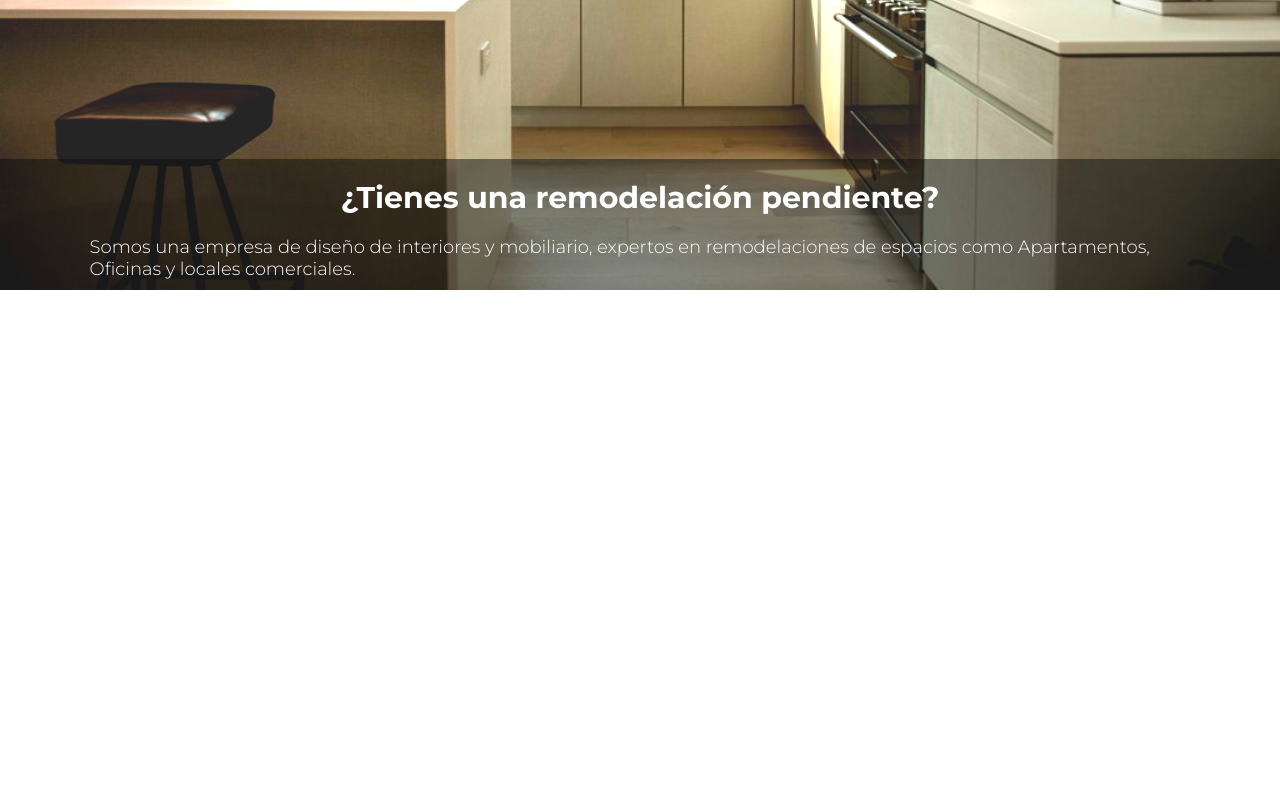
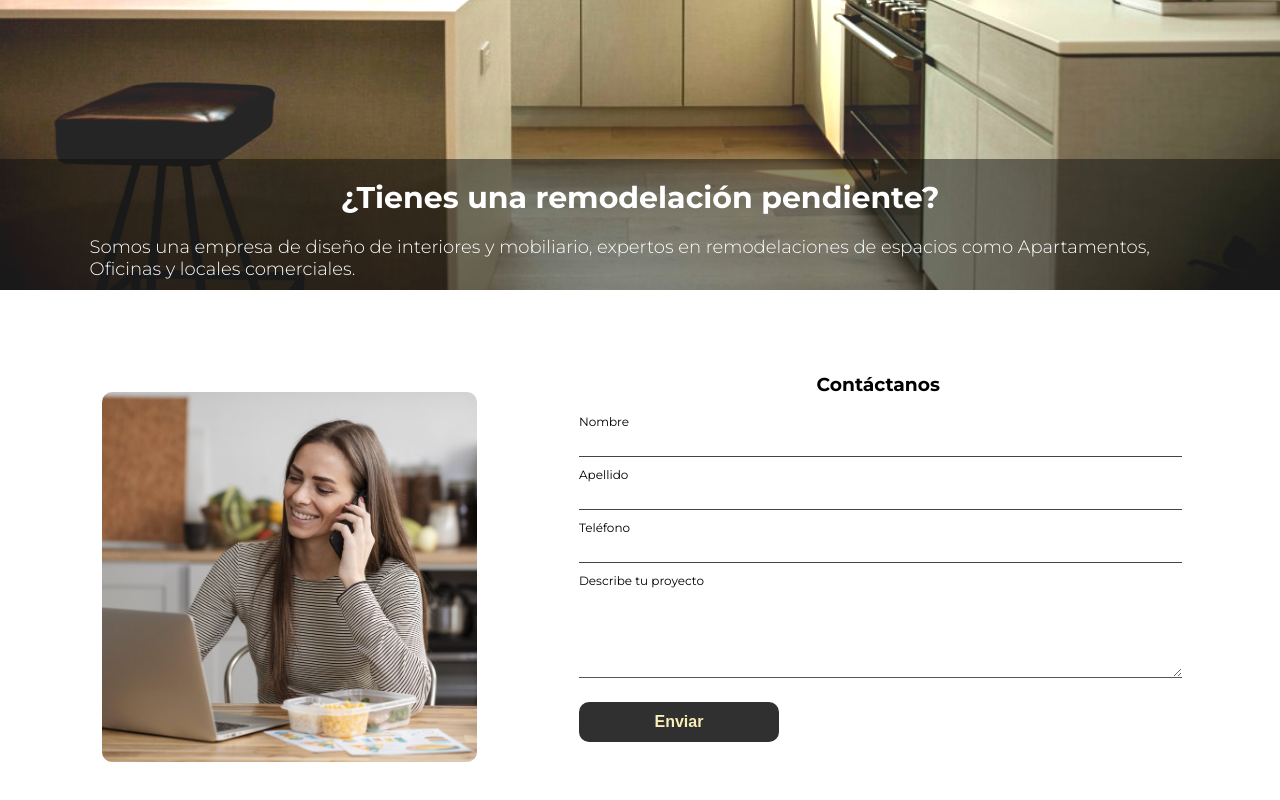
Before and after one commit to Yotis56/mobel, a React (Vite) app: page / in a window 1280 px wide. Shown: the part 510-1310 px from the top of the page. Before the commit the page ends 800 px from the top, so only its background shows below. Built offline with nearby package versions, Linux system fonts and the light colour scheme.

Commit message:
Se agregan estilos al formulario de contacto

```diff
--- a/src/components/Contact/Contact.jsx
+++ b/src/components/Contact/Contact.jsx
@@ -1,5 +1,7 @@
 import { useState } from "react"
 import emailjs from '@emailjs/browser'
+import contactImg from '../../assets/contactUs-800.jpg'
+import styles from './styles.module.css'
 
 const Contact = () => {
     const [data, setData] = useState({
@@ -19,31 +21,39 @@ const Contact = () => {
     const handleSubmit = async () => {
         try {
             const response = await emailjs.send('mobel_contact_service', 'contact_form', data, )
-            console.log(response)
             window.alert('Se ha enviado su información de contacto con éxito')
         } catch (error) {
+            console.error(error)
             window.alert('No se ha podido enviar su información de contacto. Por favor intente más tarde')
         }
     }
 
     return (
-        <div className="contactContainer">
-            <div className="contact-left">
-                <p>Acá iría una imagen bien perrona</p>
+        <div className={styles.contactContainer}>
+            <div className={styles.contactLeft}>
+                <img src={contactImg} alt="Mujer hablando al teléfono" />
             </div>
-            <div className="contact-right">
+            <div className={styles.contactRight}>
                 <h3>Contáctanos</h3>
                 <form>
+                    <div className={styles.inputContainer}>
                         <label htmlFor="name">Nombre</label>
                         <input type="text" name="name" id="name" value={data.name} onChange={handleChange}/>
-                    <label htmlFor="last_name">Apellid</label>
+                    </div>
+                    <div className={styles.inputContainer}>
+                        <label htmlFor="last_name">Apellido</label>
                         <input type="tel" name="last_name" id="last_name" value={data.last_name} onChange={handleChange} />
+                    </div>
+                    <div className={styles.inputContainer}>
                         <label htmlFor="phone">Teléfono</label>
                         <input type="text" name="phone" id="phone" value={data.phone} onChange={handleChange} />
+                    </div>
+                    <div className={styles.inputContainer}>
                         <label htmlFor="description">Describe tu proyecto</label>
-                    <input type="text" name="description" id="description" value={data.description} onChange={handleChange} />
+                        <textarea type="text" name="description" id="description" value={data.description} onChange={handleChange} />
+                    </div>
                 </form>
-                <button onClick={handleSubmit}>Enviar</button>
+                <button onClick={handleSubmit} className={styles.submitButton}>Enviar</button>
             </div>
         </div>
     )
--- /dev/null
+++ b/src/components/Contact/styles.module.css
@@ -0,0 +1,61 @@
+.contactContainer{
+    display: flex;
+}
+.contactLeft{
+    max-width: 35%;
+    padding: 8%;
+}
+.contactLeft img {
+    max-width: 100%;
+    border-radius: 10px;
+}
+.contactRight{
+    margin: 5% 8% 8% 0;
+    width: 100%;
+}
+.contactRight h3 {
+    text-align: center;
+}
+.inputContainer{
+    margin-bottom: 10px;
+}
+.inputContainer label {
+    display: block;
+    font-size: 12px;
+}
+.inputContainer:focus-within label {
+    font-size: 14px;
+    color: var(--black-grey);
+    transition: all 300ms ease-in;
+}
+.inputContainer input {
+    width: 100%;
+    height: 25px;
+    border: none;
+    border-bottom: 1px solid #444;
+    outline: none;
+}
+.inputContainer:last-child textarea {
+    height: 75px;
+    width: 100%;
+    outline: none;
+    border: none;
+    border-bottom: 1px solid #555;
+    margin: 10px 0px;
+    /* box-sizing: border-box; */
+    font-family: sans-serif;
+    color: black;
+    resize: vertical;
+}
+.submitButton {
+    outline: none;
+    width: 200px;
+    padding: 11px 15px;
+    border: none;
+    border-radius: 10px;
+    background-color: var(--black-grey);
+    color: var(--cream);
+    font-weight: 600;
+    font-size: 16px;
+    cursor: pointer;
+}
--- a/src/components/Header/styles.module.css
+++ b/src/components/Header/styles.module.css
@@ -1,5 +1,4 @@
 .hero {
-    position: absolute;
     top: 0;
     z-index: -2;
     width: 100%;
--- a/src/components/Navbar/styles.module.css
+++ b/src/components/Navbar/styles.module.css
@@ -1,5 +1,7 @@
 .navbar {
-    position: relative;
+    position: absolute;
+    box-sizing: border-box;
+    width: 100%;
     display: flex;
     justify-content: space-between;
     align-items: center;
--- a/src/pages/Home/Home.jsx
+++ b/src/pages/Home/Home.jsx
@@ -1,6 +1,6 @@
 import { useEffect } from "react"
 import emailjs from '@emailjs/browser'
-import { Header } from "../../components/Header"
+import { Header } from "../../components/Header/Header"
 import { Contact } from "../../components/Contact/Contact"
 
 const Home = () => {
```
Also changed, not shown: src/assets/contactUs-800.jpg (added), src/components/Header/Header.jsx (renamed from src/components/Header/index.jsx). Lines whose indentation alone changed are shown as unchanged.
